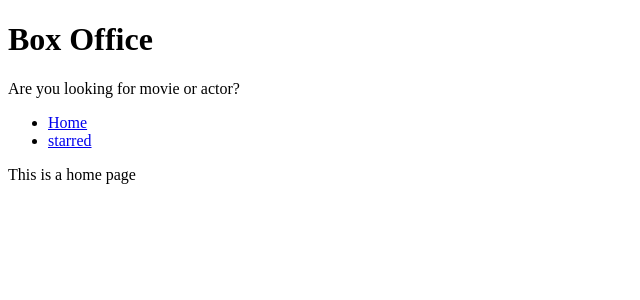
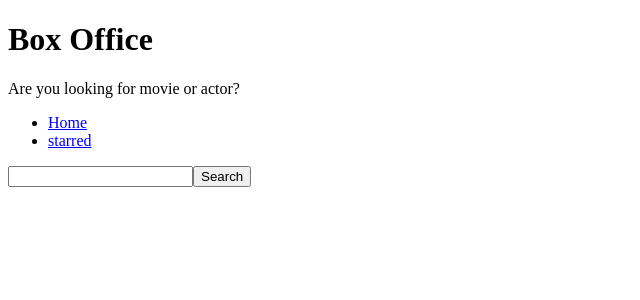
Before and after one commit to lizapatra220/Box-office-app, a React (Create React App) app: page / in a window 1280 px wide. Shown: the top 300 px of the page, without its empty margins (0-640 px from the left). Built offline with nearby package versions, Linux system fonts and the light colour scheme.

Commit message:
search bar created

```diff
--- a/src/Pages/Home.js
+++ b/src/Pages/Home.js
@@ -1,7 +1,29 @@
-import React from 'react'
+import React ,{useState}from 'react'
 import MainPageLayout from "../Components/MainPageLayout"
 const Home = () => {
-  return <MainPageLayout>This is a home page</MainPageLayout>
+    const [input, setinput] = useState('');
+    const onSearchValue =()=>{
+        fetch(`https://api.tvmaze.com/search/shows?q=${input}`)
+        .then(r=>r.json())
+        .then(result=>{
+            console.log(result);
+        })
+    }
+
+   const  onChangeValue =(ev)=>{
+        setinput(ev.target.value);
+
+    }
+    const onKeyDown =(ev)=>{
+        if(ev.keyCode===13){
+            onSearchValue();
+        }
+    }
+
+  return <MainPageLayout>
+    <input type="text" onChange={onChangeValue} value={input} onKeyDown ={onKeyDown}/>
+    <button type="text" onClick={onSearchValue}>Search</button>
+  </MainPageLayout>
 
 }
 
```
